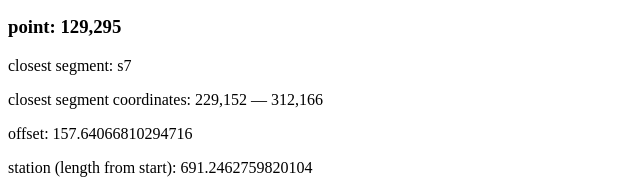
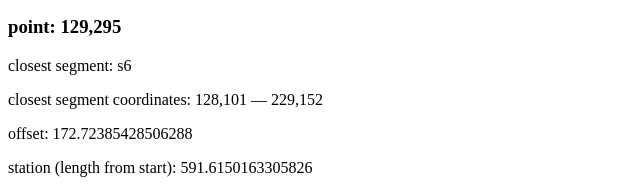
Before and after one commit to renatofabri/renatofabri.github.io, a plain HTML site: page index.html in a window 1280 px wide. Shown: the part 1335-1525 px from the top of the page, 0-640 px from the left. Drawn offline with Linux system fonts and the light colour scheme.

Commit message:
Update index.html
fix edge case

```diff
--- a/index.html
+++ b/index.html
@@ -128,6 +128,10 @@ function findClosestSegment(segments, point) {
     var segment = segments[i];
     var offset = calculatePointToLineDistance(point, segment);
 
+    // edge case where the distance with next segment was close enough to be picked instead of the correct one
+    if (!(segment[0][0] <= point[0] && segment[1][0] >= point[0] || segment[0][1] <= point[1] && segment[1][1] >= point[1])) {
+      continue;
+    }
     if (!closestOffset || offset < closestOffset) {
       var segmentLength = calculateHypotenuse(segment);
       var segmentLengthToOffset = calculateCathetus(offset, point, segment[0]);
```
